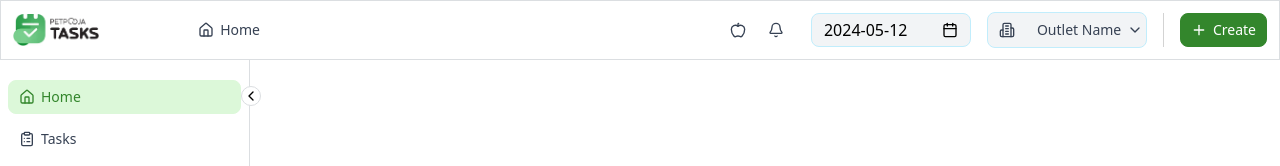
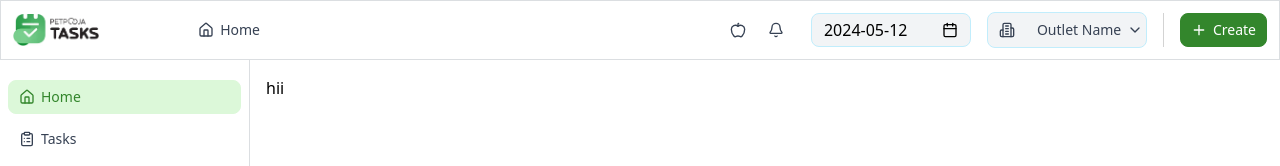
Before and after one commit to kumawat30rahul/petpooja, a React (Vite) app: page / in a window 1280 px wide. Shown: the top 166 px of the page. Built offline with nearby package versions, Linux system fonts and the light colour scheme.

Commit message:
feature: added main dashboard layout, and added sidenav open and close popup button

```diff
--- a/package.json
+++ b/package.json
@@ -16,6 +16,7 @@
     "postcss": "^8.5.6",
     "react": "^19.1.0",
     "react-dom": "^19.1.0",
+    "react-router-dom": "^7.6.3",
     "tailwindcss": "^4.1.11"
   },
   "devDependencies": {
--- a/src/App.jsx
+++ b/src/App.jsx
@@ -1,11 +1,16 @@
-import { useState } from "react";
+import { Route, Routes } from "react-router-dom";
 import "./App.css";
 import DashboardLayout from "./components/layouts/dashboard";
+import HomePage from "./components/pages/home";
 
 function App() {
   return (
     <div className="w-full h-screen">
-      <DashboardLayout />
+      <Routes>
+        <Route path="/" element={<DashboardLayout />}>
+          <Route index element={<HomePage />} />
+        </Route>
+      </Routes>
     </div>
   );
 }
--- /dev/null
+++ b/src/components/layouts/card/kpiCard/index.jsx
@@ -0,0 +1,51 @@
+import React from "react";
+
+const AIReviewCard = () => {
+  return (
+    <div className="bg-white rounded-3xl border border-gray-200 p-6 w-full max-w-md mx-auto shadow-sm">
+      {/* Header */}
+      <div className="flex items-center gap-4 mb-6">
+        <div className="w-12 h-12 bg-green-600 rounded-xl flex items-center justify-center">
+          <div className="relative">
+            {/* Chat bubble icon */}
+            <div className="w-6 h-5 bg-white rounded-md relative">
+              <div className="absolute bottom-0 left-1 w-1 h-1 bg-white rounded-full"></div>
+              <div className="absolute bottom-0 left-3 w-1 h-1 bg-white rounded-full"></div>
+            </div>
+            {/* Star */}
+            <div className="absolute -top-1 -right-1 w-3 h-3 text-white text-xs">
+              ★
+            </div>
+          </div>
+        </div>
+        <h1 className="text-2xl font-semibold text-gray-900">22 Ai Review</h1>
+      </div>
+
+      {/* Stats */}
+      <div className="flex items-center justify-between">
+        <div className="flex items-center gap-2">
+          <span className="text-gray-500 text-sm">Manually Approve</span>
+          <span className="bg-orange-100 text-orange-600 px-2 py-1 rounded-full text-sm font-medium">
+            2
+          </span>
+        </div>
+
+        <div className="flex items-center gap-2">
+          <span className="text-gray-500 text-sm">Completed</span>
+          <span className="bg-green-100 text-green-600 px-2 py-1 rounded-full text-sm font-medium">
+            10
+          </span>
+        </div>
+
+        <div className="flex items-center gap-2">
+          <span className="text-gray-500 text-sm">Rejected by Ai</span>
+          <span className="bg-yellow-100 text-yellow-600 px-2 py-1 rounded-full text-sm font-medium">
+            10
+          </span>
+        </div>
+      </div>
+    </div>
+  );
+};
+
+export default AIReviewCard;
--- a/src/components/layouts/dashboard/index.jsx
+++ b/src/components/layouts/dashboard/index.jsx
@@ -1,20 +1,25 @@
 import React, { useState } from "react";
+import { Outlet } from "react-router-dom";
 import TopNavbar from "../../navbars/topNavbar";
 import NavbarTools from "../../navbars/components/tools";
 import SideNavbar from "../../navbars/sidebar";
 
 const DashboardLayout = () => {
-  const [sideNavOpen, setSideNavOpen] = useState(false);
+  const [sideNavOpen, setSideNavOpen] = useState(true);
+
   return (
     <div className="h-screen w-full flex flex-col">
       <div className="h-15 w-full flex-shrink-0">
         <TopNavbar />
       </div>
-      <div className="block md:hidden w-full">
+      <div className="block md:hidden w-full flex-shrink-0">
         <NavbarTools />
       </div>
-      <div className="flex-1">
+      <div className="flex-1 flex overflow-hidden">
         <SideNavbar sideNavOpen={sideNavOpen} setSideNavOpen={setSideNavOpen} />
+        <main className="flex-1 overflow-auto p-4">
+          <Outlet />
+        </main>
       </div>
     </div>
   );
--- a/src/components/navbars/sidebar/index.jsx
+++ b/src/components/navbars/sidebar/index.jsx
@@ -2,6 +2,7 @@ import {
   Calendar,
   ChartSpline,
   ChevronLeft,
+  ChevronRight,
   ClipboardList,
   FileStack,
   Home,
@@ -13,9 +14,11 @@ import {
 import CustomButton from "../../uiComponents/button";
 import { useState } from "react";
 import Iconwrapper from "../../uiComponents/icon";
+import { useHover } from "../../../hooks/useHoverHook";
 
 const SideNavbar = ({ sideNavOpen, setSideNavOpen }) => {
   const [selectedTab, setSelectedTab] = useState("home");
+  const [sidebarRef, isHovered] = useHover();
 
   const sidebarButtons = [
     {
@@ -75,15 +78,22 @@ const SideNavbar = ({ sideNavOpen, setSideNavOpen }) => {
   ];
 
   return (
-    <div className="w-[250px] relative h-full pt-5 flex flex-col items-start justify-between gap-2 p-2 border-r border-border">
+    <div
+      className={` ${
+        sideNavOpen ? "w-[250px]" : "w-auto"
+      } relative h-full pt-5 flex flex-col items-start justify-between gap-2 p-2 border-r border-border`}
+      ref={sidebarRef}
+    >
+      {isHovered && (
         <div
           onClick={() => setSideNavOpen(!sideNavOpen)}
           className="h-5 w-5 absolute top-6.5 -right-3 cursor-pointer rounded-full border border-border flex items-center justify-center bg-surface hover:bg-primary hover:text-surface transition-all duration-150"
         >
           <Iconwrapper>
-          <ChevronLeft />
+            {sideNavOpen ? <ChevronLeft /> : <ChevronRight />}
           </Iconwrapper>
         </div>
+      )}
       <div className="w-full h-full flex flex-col items-start justify-start gap-2">
         {sidebarButtons.map((button) => (
           <div className="w-full">
@@ -95,7 +105,7 @@ const SideNavbar = ({ sideNavOpen, setSideNavOpen }) => {
               className="w-full start"
               justify="start"
             >
-              {!sideNavOpen ? button?.title : null}
+              {sideNavOpen ? button?.title : null}
             </CustomButton>
           </div>
         ))}
@@ -104,10 +114,12 @@ const SideNavbar = ({ sideNavOpen, setSideNavOpen }) => {
         <div className="h-10 w-10 rounded-full bg-primary text-surface flex items-center justify-center">
           A
         </div>
+        {sideNavOpen && (
           <div className="flex flex-col items-start gap-1">
             <span className="text-sm font-bold">Ajay</span>
             <span className="text-xs">Manager</span>
           </div>
+        )}
       </div>
     </div>
   );
--- /dev/null
+++ b/src/components/pages/home/index.jsx
@@ -0,0 +1,5 @@
+const HomePage = () => {
+  return <div>hii</div>;
+};
+
+export default HomePage;
--- /dev/null
+++ b/src/hooks/useHoverHook.js
@@ -0,0 +1,28 @@
+import { useEffect, useRef, useState } from "react";
+
+export const useHover = () => {
+  const hoverRef = useRef();
+  const [isHovered, setIsHovered] = useState(false);
+
+  const handleMouseEnter = (event) => {
+    setIsHovered(true);
+  };
+
+  const handleMouseLeave = (event) => {
+    setIsHovered(false);
+  };
+  useEffect(() => {
+    let node = hoverRef.current;
+    if (!node) return;
+
+    node.addEventListener("mouseenter", handleMouseEnter);
+    node.addEventListener("mouseleave", handleMouseLeave);
+
+    return () => {
+      node.removeEventListener("mouseenter", handleMouseEnter);
+      node.removeEventListener("mouseleave", handleMouseLeave);
+    };
+  }, [handleMouseEnter, handleMouseLeave]);
+
+  return [hoverRef, isHovered];
+};
--- a/src/main.jsx
+++ b/src/main.jsx
@@ -2,9 +2,12 @@ import { StrictMode } from "react";
 import { createRoot } from "react-dom/client";
 import "./index.css";
 import App from "./App.jsx";
+import { BrowserRouter } from "react-router-dom";
 
 createRoot(document.getElementById("root")).render(
   <StrictMode>
-    <App />
+    <BrowserRouter>
+      <App />
+    </BrowserRouter>
   </StrictMode>
 );
```
Also changed, not shown: 1 other file (tests, documents, lock files or other folders). Lines whose indentation alone changed are shown as unchanged.
